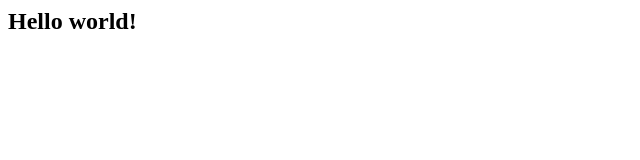
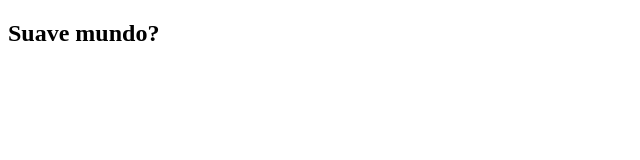
Before and after one commit to xikaojr/iwtraining, a plain HTML site: page Alysson/me.html in a window 1280 px wide. Shown: the whole page, without its empty margins (0-640 px from the left). Drawn offline with Linux system fonts and the light colour scheme.

Commit message:
Hello world

```diff
--- a/Alysson/me.html
+++ b/Alysson/me.html
@@ -1 +1,11 @@
-<h2>Hello world!</h2>
+<!DOCTYPE html>
+<html lang="pt=BR">
+    <head>
+        <meta charset="UTF-8">
+        <meta name="viewport" content="width=device-width, initial-scale=1.0">
+        <title>Primeiro Html do git</title>
+    </head>
+    <body>
+        <h2>Suave mundo?</h2>
+    </body>
+</html>
```
